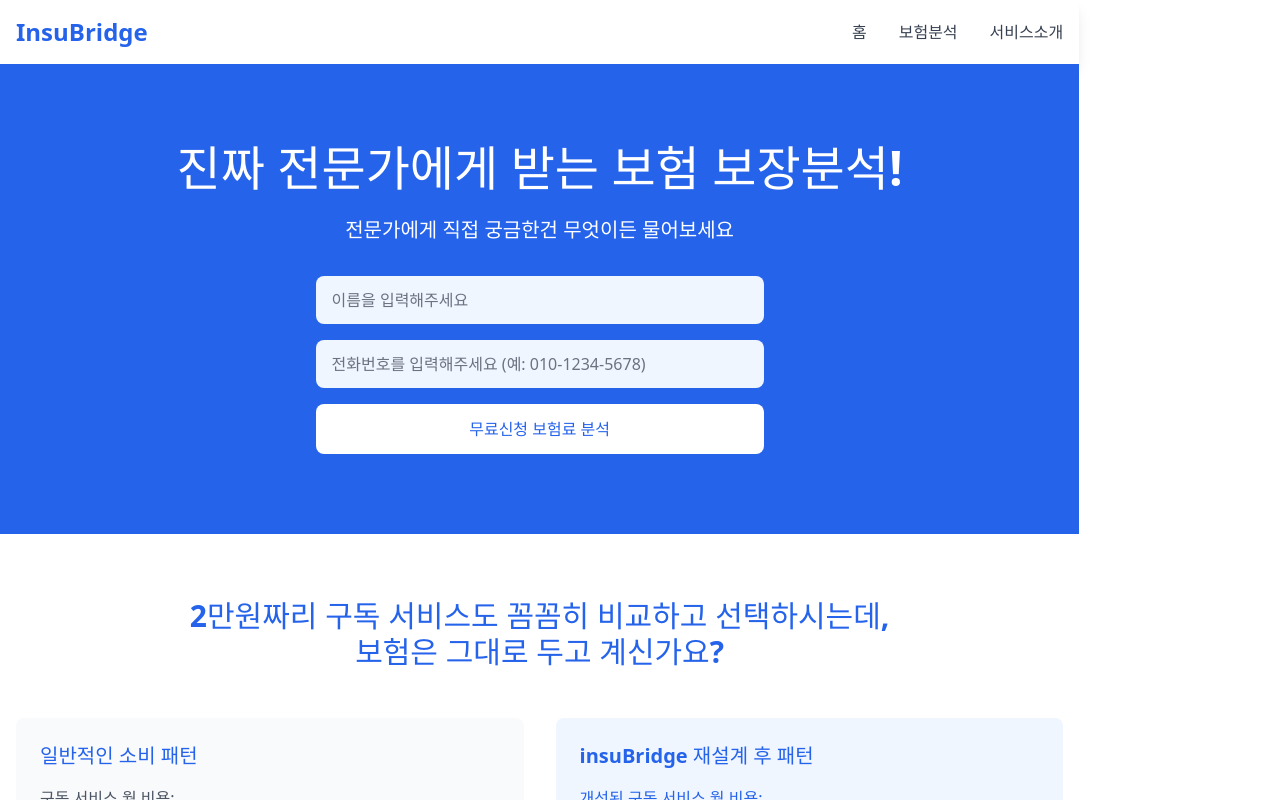
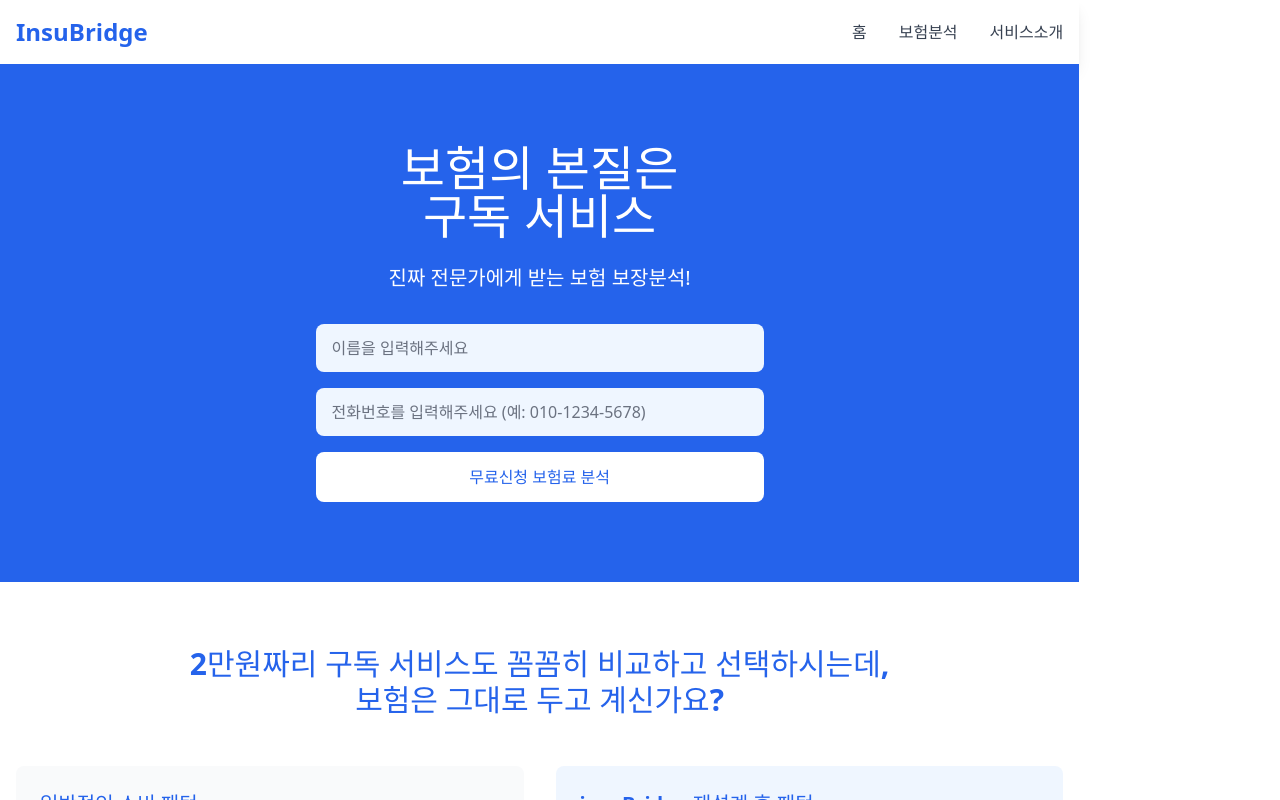
Before and after one commit to SuperRPM/insuBridge-web, a React (Vite) app: page / in a window 1280 px wide. Shown: the top 800 px of the page. Built offline with nearby package versions, Linux system fonts and the light colour scheme.

Commit message:
fix: 문구 수정

```diff
--- a/src/pages/Home.tsx
+++ b/src/pages/Home.tsx
@@ -41,10 +41,10 @@ const Home = () => {
       <section className="bg-blue-600 text-white py-20">
         <div className="max-w-7xl mx-auto px-4 text-center">
           <h1 className="text-4xl md:text-5xl font-bold mb-6">
-            진짜 전문가에게 받는 보험 보장분석!
+            보험의 본질은 <br/>구독 서비스
           </h1>
           <p className="text-xl mb-8">
-            전문가에게 직접 궁금한건 무엇이든 물어보세요
+            진짜 전문가에게 받는 보험 보장분석!
           </p>
           <div className="max-w-md mx-auto">
             <form onSubmit={handleSubmit} className="space-y-4">
```
